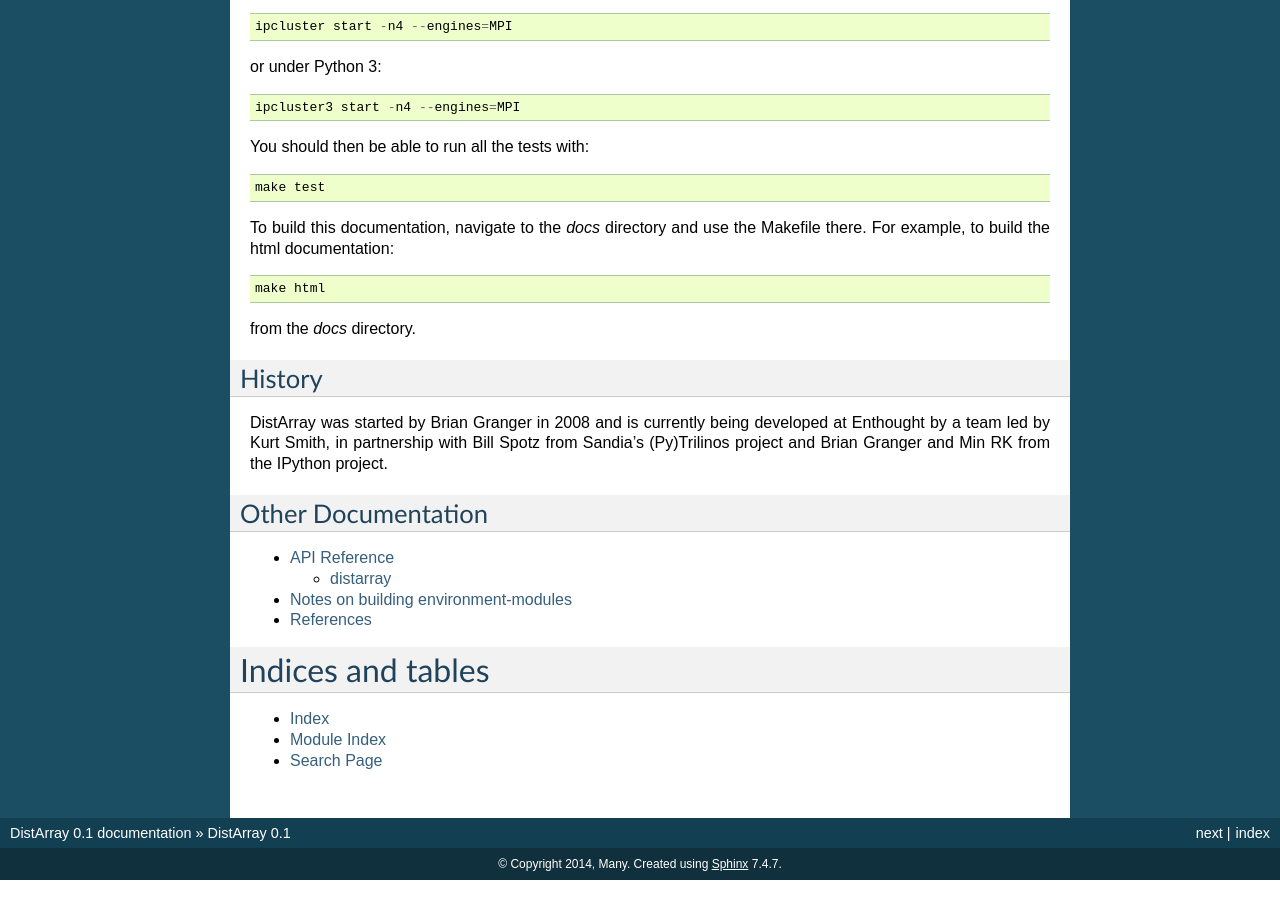
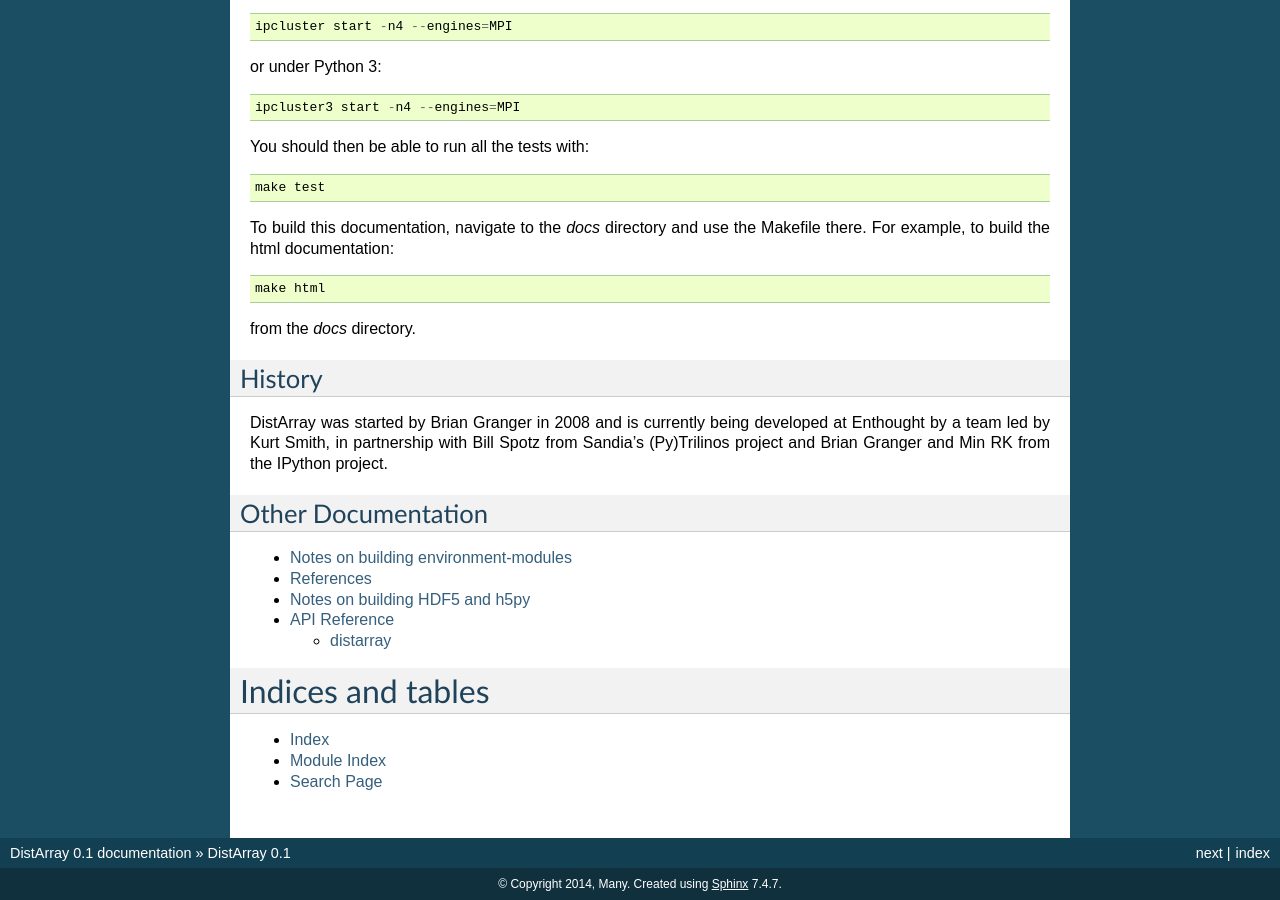
Before and after one commit to enthought/distarray, a Sphinx documentation site: the page built from docs/source/index.rst, in a window 1280 px wide and 900 px high, scrolled down 778 px. Built offline with Sphinx 7.4.7, drawn with Linux system fonts in a browser that asks for light colours; formulas are drawn with MathJax 3; pages that are not in the unit, such as notebooks, are missing from menus; some of the changed text lies outside the part shown.

Commit message:
Link to the HDF5 build notes in index.rst.

```diff
--- a/docs/source/index.rst
+++ b/docs/source/index.rst
@@ -82,8 +82,9 @@ Other Documentation
 .. toctree::
    :maxdepth: 2
 
+   Notes on building environment-modules <environment-modules-notes.rst>
+   Notes on building HDF5 and h5py <hdf5-notes.rst>
    API Reference <modules.rst>
-   Notes on building environment-modules <environment-modules-notes.rst>
 
 
 Indices and tables
```
